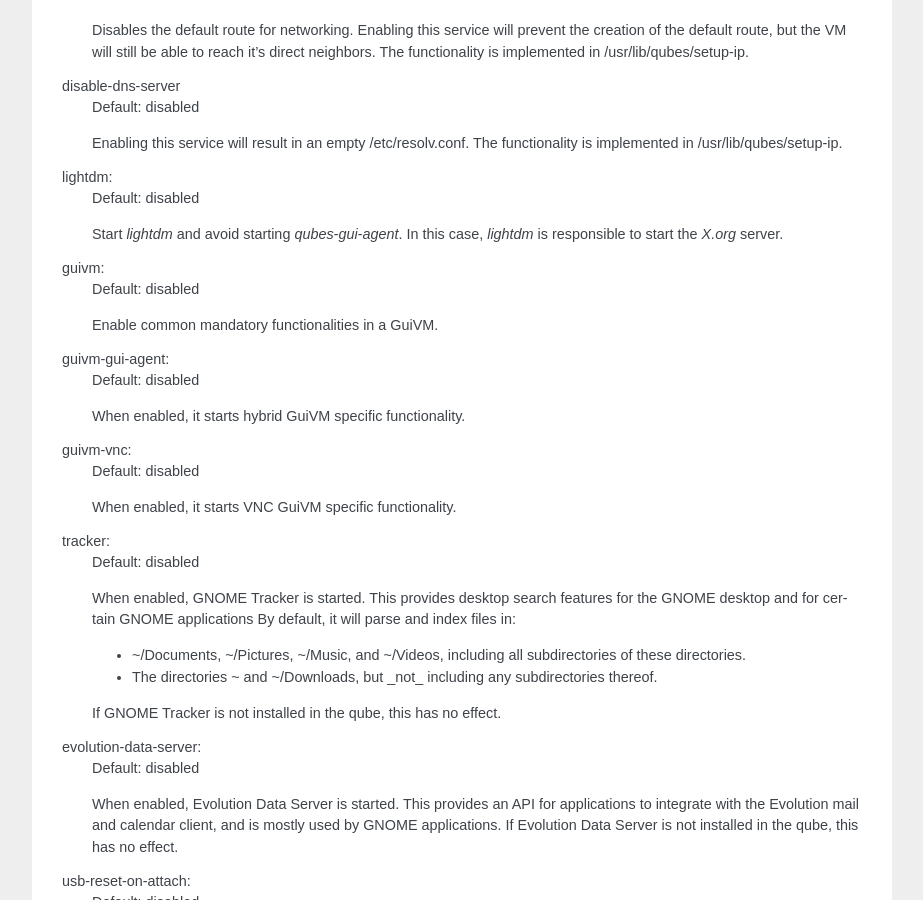
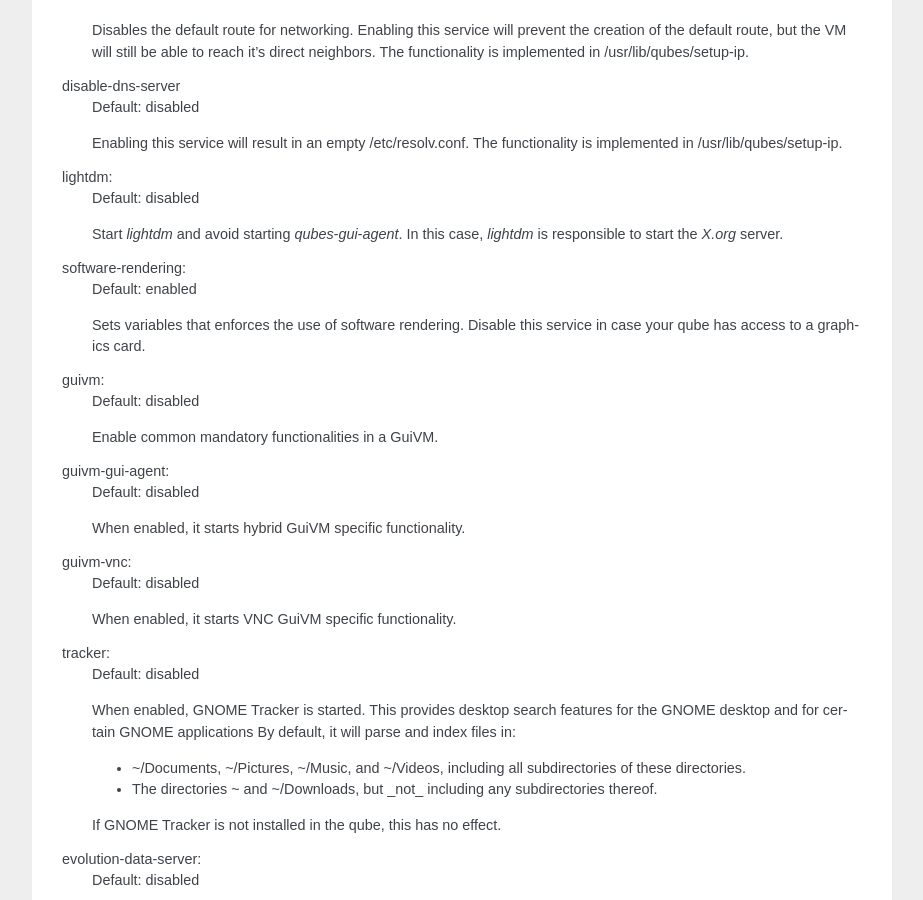
Before and after one commit to QubesOS/qubes-core-admin-client, a Sphinx documentation site: the page built from doc/manpages/qvm-service.rst, in a window 1280 px wide and 900 px high, scrolled down 2149 px. Shown: the whole window, without its empty margins (198-1121 px from the left). Built offline with Sphinx 7.4.7, drawn with Linux system fonts in a browser that asks for light colours; the version number could not be read and is left out.

Commit message:
Document service software-rendering
For: https://github.com/QubesOS/qubes-issues/issues/9268
For: https://github.com/QubesOS/qubes-gui-agent-linux/pull/214

```diff
--- a/doc/manpages/qvm-service.rst
+++ b/doc/manpages/qvm-service.rst
@@ -143,6 +143,12 @@ lightdm:
     Start `lightdm` and avoid starting `qubes-gui-agent`.
     In this case, `lightdm` is responsible to start the `X.org` server.
 
+software-rendering:
+    Default: enabled
+
+    Sets variables that enforces the use of software rendering. Disable this
+    service in case your qube has access to a graphics card.
+
 guivm:
     Default: disabled
 
```
